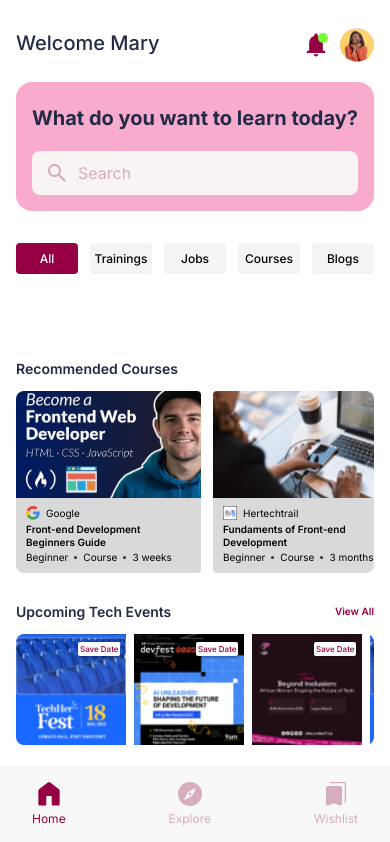
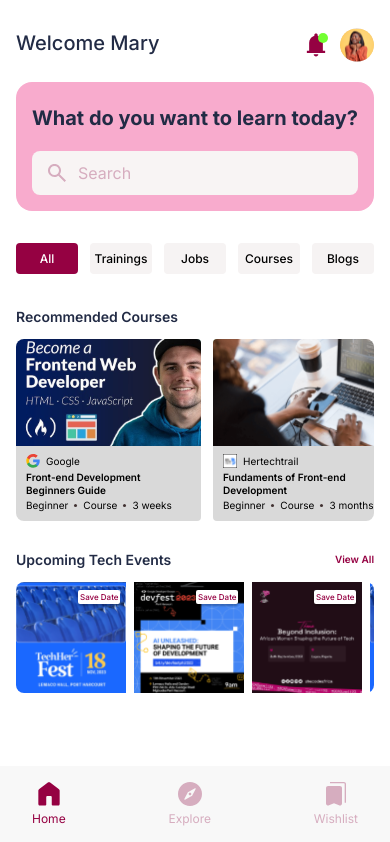
Before and after one commit to opulencedeveloper/hercademy, a Next.js app: page / in a window 390 px wide. Shown: the top 842 px of the page. Built offline with nearby package versions, Linux system fonts and the light colour scheme.

Commit message:
fixed auth screen

```diff
--- a/components/auth/LeftComponent.js
+++ b/components/auth/LeftComponent.js
@@ -5,7 +5,7 @@ import welcomeImage from "../../public/asset/images/welcome-image.svg";
 const LeftComponent = ({ children }) => {
   return (
     <div className="flex h-screen overflow-hidden">
-      <section className="relative w-1/2 h-full overflow-hidden bg-black">
+      <section className="relative w-1/2 h-full overflow-hidden bg-black hidden md:block">
         <Image
           src={welcomeImage}
           className="w-full h-full object-cover opacity-25"
--- a/components/auth/Onboarding.js
+++ b/components/auth/Onboarding.js
@@ -40,7 +40,7 @@ const OnBoarding = ({ switcher }) => {
   };
 
   return (
-    <div className="flex flex-col justify-between h-full gap-2 relative max-w-[40rem]  px-4 mx-auto scrollbar-hide overflow-y-auto mt-7 pb-20">
+    <div className="flex flex-col justify-between h-full gap-2 relative max-w-[40rem]  px-4 mx-auto scrollbar-hide overflow-y-auto mt-12 pb-20">
       <div className="flex justify-end mb-5">
         <button onClick={() => switcher("signup")} className="text-[16px]">
           Skip
--- a/components/home/RecommendedCourses.js
+++ b/components/home/RecommendedCourses.js
@@ -46,7 +46,7 @@ const RecommendedCourses = () => {
   const router = useRouter();
 
   return (
-    <section className="flex flex-col mt-7 px-4 md:px-0">
+    <section className="flex flex-col px-4 md:px-0">
       <p className="text-primary1 text-[14px] font-semibold md:text-[24px]">
         Recommended Courses
       </p>
--- a/components/tabs/HomeTab.js
+++ b/components/tabs/HomeTab.js
@@ -22,7 +22,7 @@ const HomeTab = () => {
       <SectionSelector />
 
         {" "}
-        <div className="flex justify-between mt-14 w-full h-full md:px-20 lg:px-32">
+        <div className="flex justify-between mt-8 w-full h-full md:mt-14 md:px-20 lg:px-32">
           <div className="hidden md:flex flex-col w-[280px] h-max  flex-shrink-0 shadow-customShadow2 rounded-[8px] bg-secondary5 p-7 mr-10">
             <div className="border-b border-secondaryShade1 pb-4">
               {" "}
```
